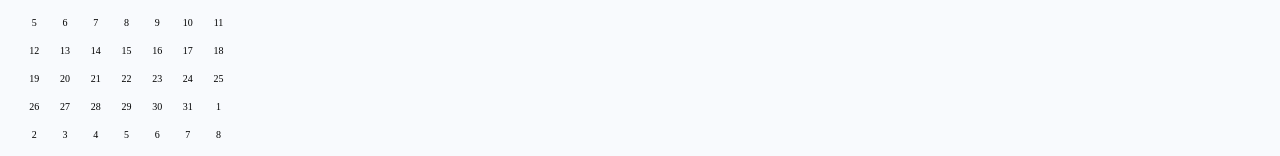
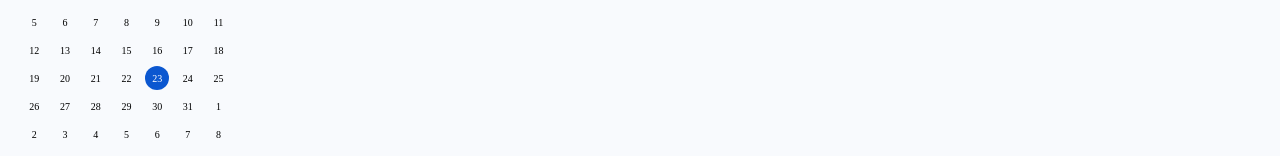
Before and after one commit to RyumForCode/assignment_ringle, a React (Vite) app: page / in a window 1280 px wide. Shown: the part 241-397 px from the top of the page. Built offline with nearby package versions, Linux system fonts and the light colour scheme; a web font is replaced by a local one.

Commit message:
feat: table_body_date_style name changed & date style logic enhanced

```diff
--- a/src/components/DatePicker/index.tsx
+++ b/src/components/DatePicker/index.tsx
@@ -10,6 +10,7 @@ import utils from "../../utils";
 import date_picker_style_object from "./style";
 
 export const DatePicker = () => {
+  const { currentDate } = useSelector((state: RootState) => state.currentDate);
   const { currentYearMonth } = useSelector(
     (state: RootState) => state.calendar
   );
@@ -93,6 +94,15 @@ export const DatePicker = () => {
               {calendarArray.map((week: Date[], weekIndex: number) => {
                 const trKey = week[0].getTime() + "-from-" + weekIndex;
                 const weekElements = week.map((date: Date) => {
+                  const isCurrent = utils.isSameDate(
+                    date,
+                    utils.parseISOToDate(currentDate)
+                  );
+                  const isToday = utils.isSameDate(
+                    date,
+                    utils.getDateWithoutTime(new Date())
+                  );
+
                   return (
                     <td
                       key={date.getTime()}
@@ -100,7 +110,12 @@ export const DatePicker = () => {
                     >
                       <button
                         className={
-                          date_picker_style_object.table_body_date_style
+                          date_picker_style_object.table_body_common_date_style +
+                          (isToday
+                            ? date_picker_style_object.table_body_today_date_style
+                            : isCurrent
+                            ? date_picker_style_object.table_body_current_date_style
+                            : date_picker_style_object.table_body_none_date_style)
                         }
                       >
                         {date.getDate()}
--- a/src/components/DatePicker/style.ts
+++ b/src/components/DatePicker/style.ts
@@ -22,7 +22,7 @@ const date_picker_style_object = {
   calendar_display_table_style: "w-full " + "font-[Google_Sans] text-[10px] ",
   table_header_day_style: "h-[28px] " + "font-[400] ",
   table_body_row_style: "py-[2px] px-[calc((100%/7-24px)/2)] box-content ",
-  table_body_date_style:
+  table_body_common_date_style:
     "h-[24px] w-[24px] rounded-full " +
     "font-[400] text-center " +
     "cursor-pointer duration-[100ms] ",
```
